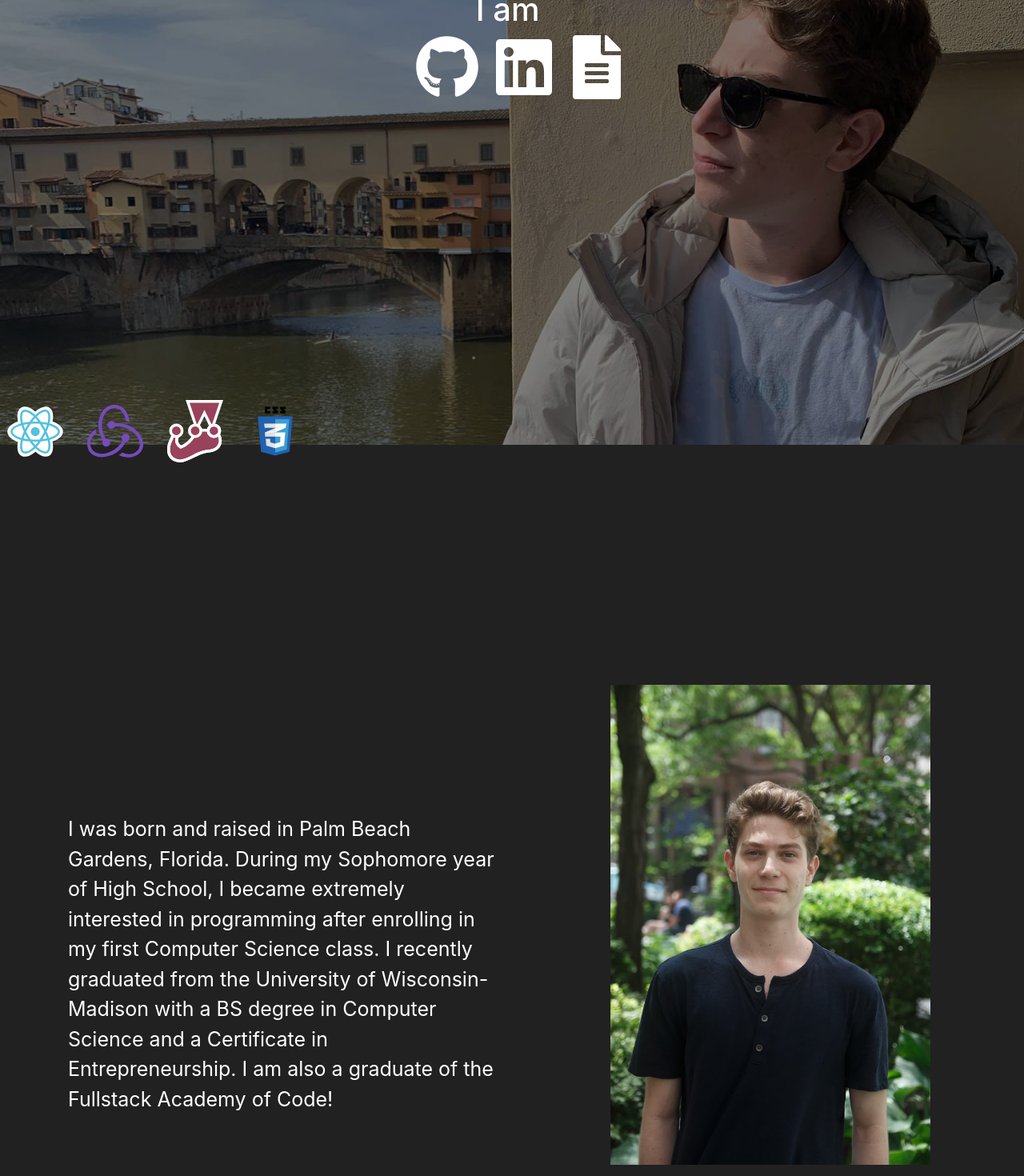
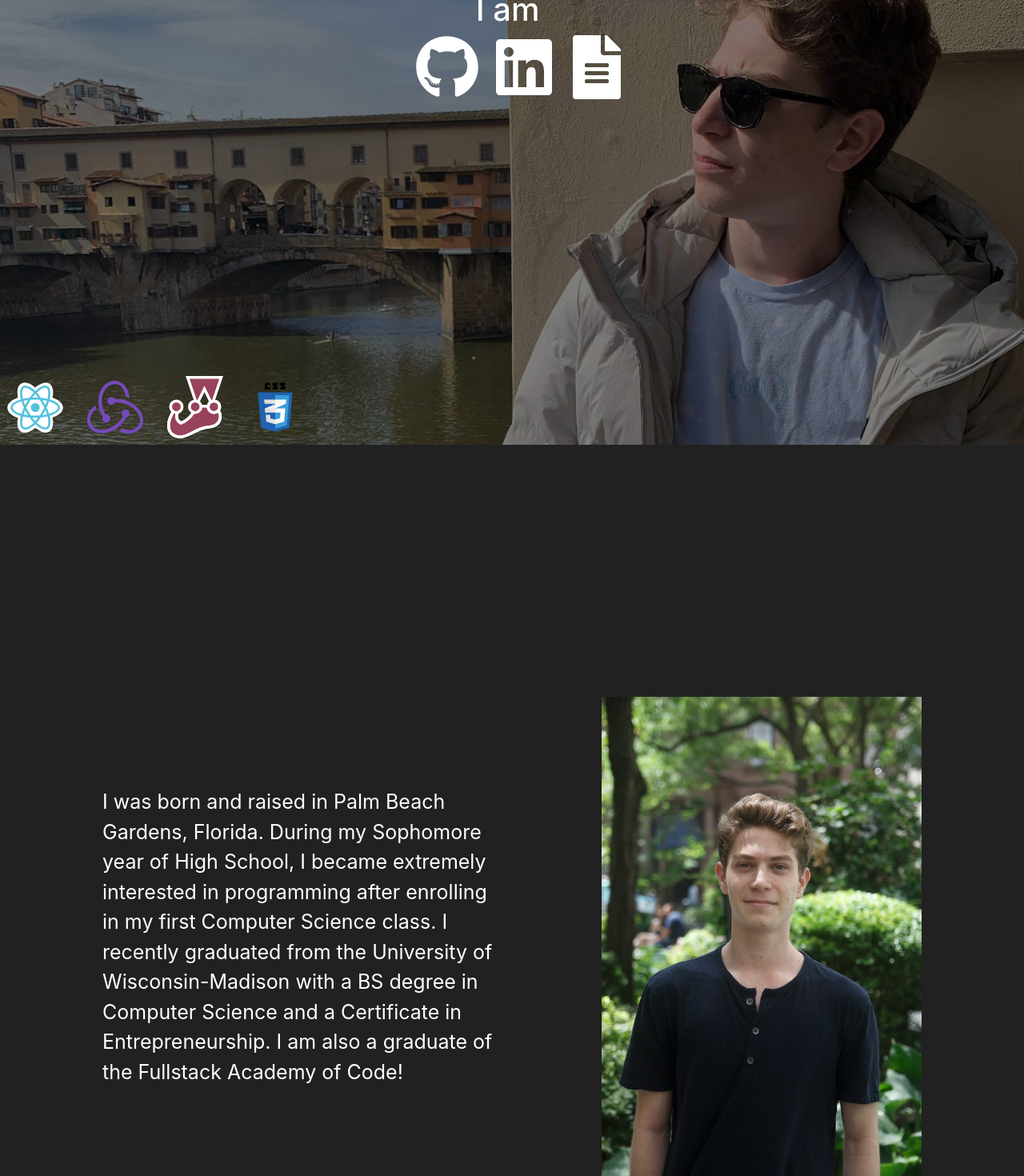
Before and after one commit to breitman/breitman.github.io, a React (Create React App) app: page / in a window 1280 px wide. Shown: the part 260-1730 px from the top of the page at 80% size. Built offline with nearby package versions, Linux system fonts and the light colour scheme.

Commit message:
add transitions for each page

```diff
--- a/package.json
+++ b/package.json
@@ -11,6 +11,7 @@
     "@fortawesome/free-brands-svg-icons": "^5.14.0",
     "@fortawesome/free-solid-svg-icons": "^5.13.1",
     "@fortawesome/react-fontawesome": "^0.1.11",
+    "@material-ui/core": "^4.11.0",
     "@testing-library/jest-dom": "^4.2.4",
     "@testing-library/react": "^9.3.2",
     "@testing-library/user-event": "^7.1.2",
@@ -27,6 +28,7 @@
     "react-scripts": "3.4.1",
     "react-spinners": "^0.9.0",
     "react-swipeable": "^5.5.1",
+    "react-visibility-sensor": "^5.1.1",
     "serve": "^11.3.2",
     "styled-components": "^5.2.0",
     "typed.js": "^2.0.11",
--- a/public/index.html
+++ b/public/index.html
@@ -7,7 +7,7 @@
     <meta name="theme-color" content="#000000" />
     <meta
       name="description"
-      content="Web site created using create-react-app"
+      content="Ben's Portfolio Page"
     />
     <title>Ben Reitman</title>
     <link rel="stylesheet" href="/style.css"/>
--- a/public/style.css
+++ b/public/style.css
@@ -85,50 +85,10 @@ form div {
   vertical-align: middle;
 }
 
-.about-container{
-  height: 30px !important;
-}
-
 #aboutme{
   margin-top: 300px;
   margin-bottom: 100px;
 }
-
-/* If the screen size is 1001px wide or more, set the font-size of <div> to 80px */
-@media screen and (min-width: 1001px) {
-  .about {
-    padding-top: 30%;
-    vertical-align: middle;
-    font-size: 25px;
-  width: 100%;
-  }
-  .about-image {
-    margin: 0% 20% 0% 20%;
-    max-width: 400px;
-    max-height: 670px;
-    height: auto;
-    width: auto;
-  }
-}
-
-/* If the screen size is 1000px wide or less, set the font-size of <div> to 30px */
-@media screen and (max-width: 1000px) {
-  .about {
-    padding-top: 40%;
-    padding-bottom: 15.3%;
-    vertical-align: middle;
-    font-size: 18px;
-    width: 100%;
-  }
-  .about-image {
-    margin: 20%;
-    max-width: 270px;
-    max-height: 400px;
-    height: auto;
-    width: auto;
-  }
-}
-
 
 .projects {
   padding: 5.8%;
--- a/src/components/cards/ProjectCard.js
+++ b/src/components/cards/ProjectCard.js
@@ -1,7 +1,7 @@
 import React, { useState, useRef, useEffect } from 'react'
 // import Card from 'react-bootstrap/Card'
 import styled from 'styled-components'
-import {Frame} from 'framer'
+import { Grow } from '@material-ui/core'
 
 let Card = styled.div`
     width: 350px;
@@ -62,14 +62,26 @@ let Card = styled.div`
   `
 
 export default function ProjectCard(props) {
+  const [isVisible, setVisible] = useState(true);
+  const domRef = useRef();
 
   const project = props.project
 
-  return(
+  useEffect(() => {
+    const observer = new IntersectionObserver(entries => {
+      entries.forEach(entry => setVisible(entry.isIntersecting));
+    });
+    observer.observe(domRef.current);
+    return () => observer.unobserve(domRef.current);
+  }, []);
+
+  return (
+    <Grow in={isVisible} timeout={2000} ref={domRef}>
       <Card>
         <Header>{project.name}</Header>
         <Body>{project.description}</Body>
         <Link className={project.disable ? 'disabled' : ''} href={project.href}>{project.goTo}</Link>
       </Card>
+    </Grow>
   )
 }
--- a/src/components/helpers/Slider.js
+++ b/src/components/helpers/Slider.js
@@ -6,7 +6,7 @@ const Container = styled.div`
     align-items: center;
     justify-content: center;
     overflow-x: hidden;
-    padding-top: 350px;
+    padding-top: 40vh;
     align-self: flex-end;
 `
 
@@ -30,7 +30,7 @@ export default function Slider(props) {
     return (
         <Container>
             {props.slides.map((slide) => (
-                <Slide>
+                <Slide key={`slide-${count++}`}>
                     {slide}
                 </Slide>
 
--- a/src/components/pages/AboutMePage.js
+++ b/src/components/pages/AboutMePage.js
@@ -1,10 +1,53 @@
 import React, { useRef, useState, useEffect } from 'react'
 
-import Container from 'react-bootstrap/Container'
-import Row from 'react-bootstrap/Row'
-import Col from 'react-bootstrap/Col'
+import img from './linked-in-profile.jpg'
 
-import img from './linked-in-profile.jpg'
+import styled from 'styled-components'
+
+
+let Container = styled.div`
+  display: flex;
+  align-items: center;
+
+`
+
+let Text = styled.p`
+  margin: 10%;
+  vertical-align: middle;
+  @media screen and (max-width: 1000px) {
+    font-size: 18px;
+  }
+  @media screen and (min-width: 1001px) {
+    font-size: 25px;
+  }
+  opacity: 0;
+  transform: translateY(30vh);
+  visibility: hidden;
+  transition: opacity 3s ease-in, transform 2s ease-out;
+  will-change: opacity, visibility;
+
+  &.is-visible{
+    opacity: 1;
+    transform: none;
+    visibility: visible;
+  }
+`
+
+let Image = styled.img`
+  margin-right: 10%;
+  height: auto;
+  width: auto;
+  right: auto;
+  @media screen and (max-width: 1000px) {
+    max-width: 270px;
+    max-height: 400px;
+  }
+  @media screen and (min-width: 1001px) {
+    max-width: 400px;
+    max-height: 670px;
+  }
+
+`
 
 export default function AboutMePage() {
 
@@ -20,9 +63,7 @@ export default function AboutMePage() {
 
   return (
     <Container id="aboutme">
-      <Row>
-        <Col className='about-container'>
-          <p className={` about fade-in-section ${isVisible ? 'is-visible' : ''}`} ref={domRef}>
+        <Text className={isVisible ? 'is-visible' : ''}ref={domRef}>
           I was born and raised in Palm Beach Gardens, Florida.
           During my Sophomore year of High School, I became extremely
           interested in programming after enrolling in my first Computer
@@ -30,12 +71,9 @@ export default function AboutMePage() {
           Wisconsin-Madison with a BS degree in Computer Science and a
           Certificate in Entrepreneurship. I am also a graduate of the
           Fullstack Academy of Code!
-            </p>
-        </Col>
-        <Col>
-          <img className="about-image" src={img} />
-        </Col>
-      </Row>
+        </Text>
+      <Image src={img} />
+
     </Container>
   )
 }
--- a/src/components/pages/HomePage.js
+++ b/src/components/pages/HomePage.js
@@ -1,8 +1,10 @@
-import React, {Component} from 'react'
+import React, { useEffect, useState, useRef } from 'react'
 import Typed from 'typed.js'
 import styled from 'styled-components'
-import {FontAwesomeIcon} from '@fortawesome/react-fontawesome'
+import { FontAwesomeIcon } from '@fortawesome/react-fontawesome'
 import GraphQl_Logo from '../../logos/graphql.svg'
+import { Fade } from '@material-ui/core'
+
 import HTML_Logo from '../../logos/html-5.svg'
 import Javascript_Logo from '../../logos/javascript.svg'
 import Node_Logo from '../../logos/nodejs-1.svg'
@@ -40,15 +42,17 @@ let Scroller = styled(Slider)`
 `
 
 
-class HomePage extends Component {
-  constructor(){
-    super();
-    this.slides = [
+export default function HomePage() {
+
+  const [isVisible, setVisible] = useState(true);
+  const domRef = useRef();
+
+  let slides = [
 
     <Logo src={Python_Logo} alt="Python Logo" />,
     <Logo src={Typescript_Logo} alt="TS Logo" />,
     <Logo src={Unity_Logo} alt="Unity Logo" />,
-      <Logo src={FireBase_Logo} alt="Firebase logo"/>,
+    <Logo src={FireBase_Logo} alt="Firebase logo" />,
     <Logo src={PostGres_Logo} alt="Postgresql Logo" />,
     <Logo src={Java_Logo} alt="Java Logo" />,
     <Logo src={Git_Logo} alt="Git Logo" />,
@@ -61,10 +65,11 @@ class HomePage extends Component {
     <Logo src={Jest_Logo} alt="Jest Logo" />,
     <Logo src={CSS_Logo} alt="CSS Logo" />,
   ]
-  }
 
-  componentDidMount() {
-    var options = {
+  useEffect(() => {
+
+
+    const options = {
       strings: [
         `I am <span style="color: #4eb5f1"> Ben Reitman</span>`,
         'I am a <span style="color: #4eb5f1">Programmer</span>',
@@ -80,31 +85,40 @@ class HomePage extends Component {
       loopCount: Infinity,
       showCursor: false
     }
-    this.typed = new Typed(this.el, options)
+    const typed = new Typed('#instruction', options)
+
+    const observer = new IntersectionObserver(entries => {
+      entries.forEach(entry => setVisible(entry.isIntersecting));
+    });
+
+    observer.observe(domRef.current);
+    return () => {
+      typed.destroy();
+      observer.unobserve(domRef.current);
     }
-  render() {
+  }, []);
+
   return (
+      <Fade in={isVisible} timeout={3000} ref={domRef}>
         <div id="home">
           <header className="home">
             <br />
             <h1
               className="typer"
+              id='instruction'
               style={{
                 whiteSpace: 'pre',
                 textAlign: 'center',
                 color: 'white',
                 verticalAlign: 'middle'
               }}
-            ref={el => {
-              this.el = el
-            }}
             />
-          <div style={{textAlign: 'center'}}>
+            <div style={{ textAlign: 'center' }}>
               <a
                 className="icon"
                 href="https://github.com/breitman"
                 target="_blank"
-              style={{textAlign: 'center'}}
+                style={{ textAlign: 'center' }}
               >
                 <Icon
                   icon={['fab', 'github']}
@@ -136,12 +150,10 @@ class HomePage extends Component {
               </a>
             </div>
             <div>
-            <Scroller slides={this.slides}/>
+              <Scroller slides={slides} />
             </div>
           </header>
         </div>
+      </Fade>
   )
 }
-}
-
-export default HomePage
```
Also changed, not shown: 5 other files (tests, documents, lock files or other folders). Lines whose indentation alone changed are shown as unchanged.
